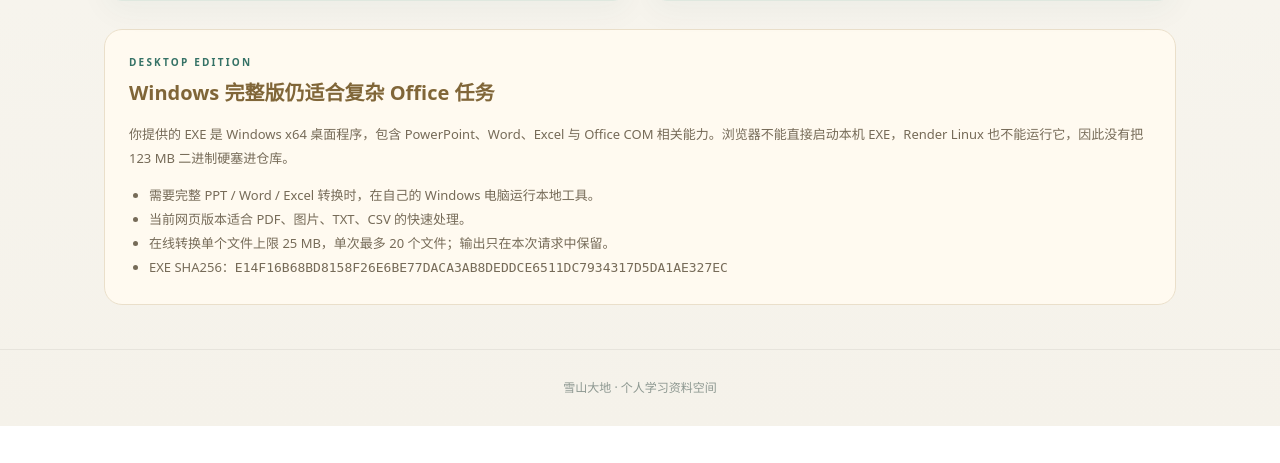
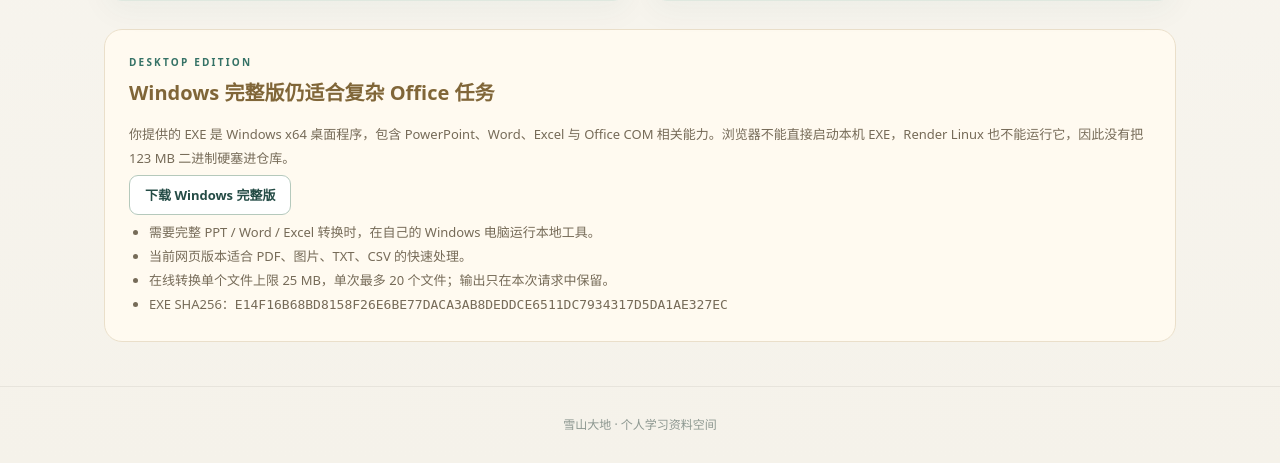
Before and after one commit to Juicydream0701/xueshan-notes, a Flask app: page /convert in a window 1280 px wide. Shown: the part 1277-1740 px from the top of the page. Before the commit the page ends 1703 px from the top, so only its background shows below. Run offline with Flask 3, Linux system fonts and the light colour scheme; some libraries are stand-ins or nearby versions.

Commit message:
Link desktop converter download from web tools

```diff
--- a/dynamic-notes/templates/converter.html
+++ b/dynamic-notes/templates/converter.html
@@ -14,5 +14,5 @@
   <article class="converter-card"><div class="converter-card__tag">TEXT</div><h2>TXT / CSV 转 PDF</h2><p>识别 UTF-8、UTF-16 和 GB18030；CSV 会按行整理成适合打印的文本 PDF。</p><form method="post" enctype="multipart/form-data"><input type="hidden" name="csrf" value="{{ csrf_token }}"><label class="converter-drop">选择 TXT 或 CSV<input type="file" name="files" accept=".txt,.csv" required></label><div class="converter-actions"><button class="primary" type="submit" name="operation" value="text_pdf" {{ 'disabled' if not current_user or not current_user.can_edit else '' }}>TXT 转 PDF</button><button class="outline" type="submit" name="operation" value="csv_pdf" {{ 'disabled' if not current_user or not current_user.can_edit else '' }}>CSV 转 PDF</button></div></form></article>
 </section>
 
-<section class="converter-limits"><div class="eyebrow">DESKTOP EDITION</div><h2>Windows 完整版仍适合复杂 Office 任务</h2><p>你提供的 EXE 是 Windows x64 桌面程序，包含 PowerPoint、Word、Excel 与 Office COM 相关能力。浏览器不能直接启动本机 EXE，Render Linux 也不能运行它，因此没有把 123 MB 二进制硬塞进仓库。</p><ul><li>需要完整 PPT / Word / Excel 转换时，在自己的 Windows 电脑运行本地工具。</li><li>当前网页版本适合 PDF、图片、TXT、CSV 的快速处理。</li><li>在线转换单个文件上限 25 MB，单次最多 20 个文件；输出只在本次请求中保留。</li><li>EXE SHA256：<code>E14F16B68BD8158F26E6BE77DACA3AB8DEDDCE6511DC7934317D5DA1AE327EC</code></li></ul></section>
+<section class="converter-limits"><div class="eyebrow">DESKTOP EDITION</div><h2>Windows 完整版仍适合复杂 Office 任务</h2><p>你提供的 EXE 是 Windows x64 桌面程序，包含 PowerPoint、Word、Excel 与 Office COM 相关能力。浏览器不能直接启动本机 EXE，Render Linux 也不能运行它，因此没有把 123 MB 二进制硬塞进仓库。</p><p><a class="outline" href="https://github.com/Juicydream0701/xueshan-notes/releases/download/desktop-tool-v1/research-file-converter-windows.exe">下载 Windows 完整版</a></p><ul><li>需要完整 PPT / Word / Excel 转换时，在自己的 Windows 电脑运行本地工具。</li><li>当前网页版本适合 PDF、图片、TXT、CSV 的快速处理。</li><li>在线转换单个文件上限 25 MB，单次最多 20 个文件；输出只在本次请求中保留。</li><li>EXE SHA256：<code>E14F16B68BD8158F26E6BE77DACA3AB8DEDDCE6511DC7934317D5DA1AE327EC</code></li></ul></section>
 {% endblock %}
```
Also changed, not shown: docs/managed/index.md (+1 -0 lines).
